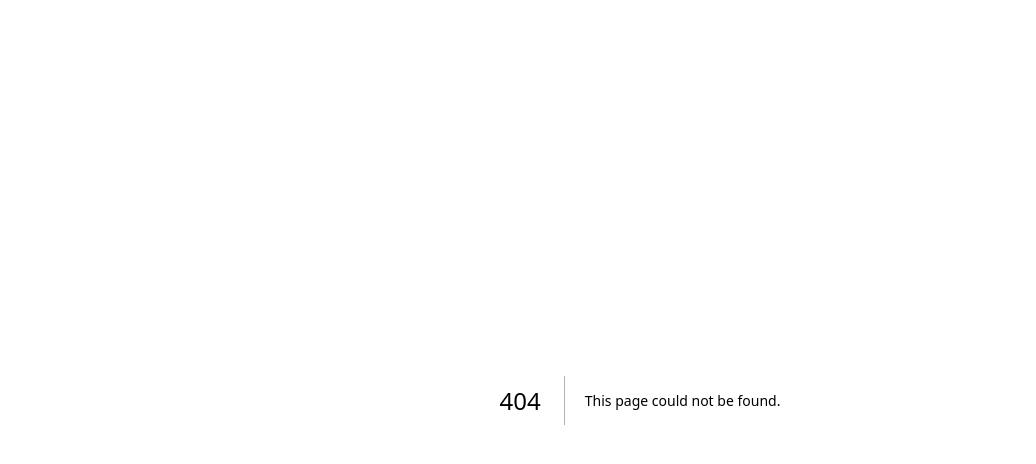
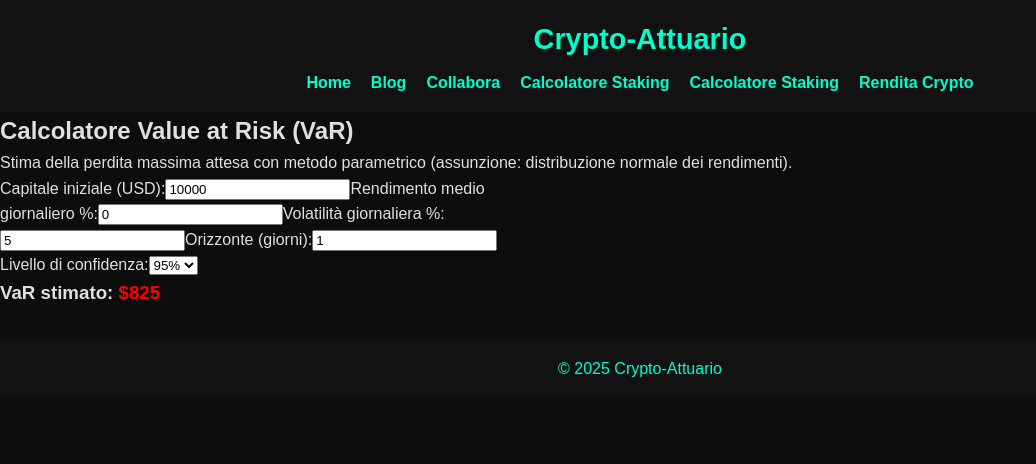
Before and after one commit to pietroscik/crypto-attuario, a Next.js app: page /var in a window 1280 px wide. Before the commit this address had no page. Shown: the top 464 px of the page, without its empty margins (0-1036 px from the left). Built offline with nearby package versions, Linux system fonts and the light colour scheme.

Commit message:
Create pages/var.js

```diff
--- /dev/null
+++ b/pages/var.js
@@ -0,0 +1,86 @@
+import { useState } from "react";
+import Layout from "../components/Layout";
+
+export default function ValueAtRisk() {
+  const [capital, setCapital] = useState(10000);
+  const [mean, setMean] = useState(0); // rendimento medio % giornaliero
+  const [volatility, setVolatility] = useState(5); // % giornaliera
+  const [days, setDays] = useState(1);
+  const [confidence, setConfidence] = useState(95);
+
+  // quantili z per confidenza
+  const zValues = {
+    95: 1.65,
+    99: 2.33,
+  };
+
+  const calculateVaR = () => {
+    const mu = mean / 100;
+    const sigma = volatility / 100;
+    const z = zValues[confidence] || 1.65;
+
+    // formula VaR parametric: capitale * (mu - z*sigma*sqrt(t))
+    const t = Math.sqrt(days);
+    const varValue = capital * (mu - z * sigma * t);
+
+    return varValue.toFixed(2);
+  };
+
+  return (
+    <Layout>
+      <section>
+        <h2>Calcolatore Value at Risk (VaR)</h2>
+        <p>
+          Stima della perdita massima attesa con metodo parametrico
+          (assunzione: distribuzione normale dei rendimenti).
+        </p>
+
+        <div style={{ maxWidth: "500px", marginBottom: "2rem" }}>
+          <label>Capitale iniziale (USD):</label>
+          <input
+            type="number"
+            value={capital}
+            onChange={(e) => setCapital(Number(e.target.value))}
+          />
+
+          <label>Rendimento medio giornaliero %:</label>
+          <input
+            type="number"
+            value={mean}
+            onChange={(e) => setMean(Number(e.target.value))}
+          />
+
+          <label>Volatilità giornaliera %:</label>
+          <input
+            type="number"
+            value={volatility}
+            onChange={(e) => setVolatility(Number(e.target.value))}
+          />
+
+          <label>Orizzonte (giorni):</label>
+          <input
+            type="number"
+            value={days}
+            onChange={(e) => setDays(Number(e.target.value))}
+          />
+
+          <label>Livello di confidenza:</label>
+          <select
+            value={confidence}
+            onChange={(e) => setConfidence(Number(e.target.value))}
+          >
+            <option value={95}>95%</option>
+            <option value={99}>99%</option>
+          </select>
+
+          <h3>
+            VaR stimato:{" "}
+            <span style={{ color: "red" }}>
+              ${Math.abs(calculateVaR())}
+            </span>
+          </h3>
+        </div>
+      </section>
+    </Layout>
+  );
+}
```
